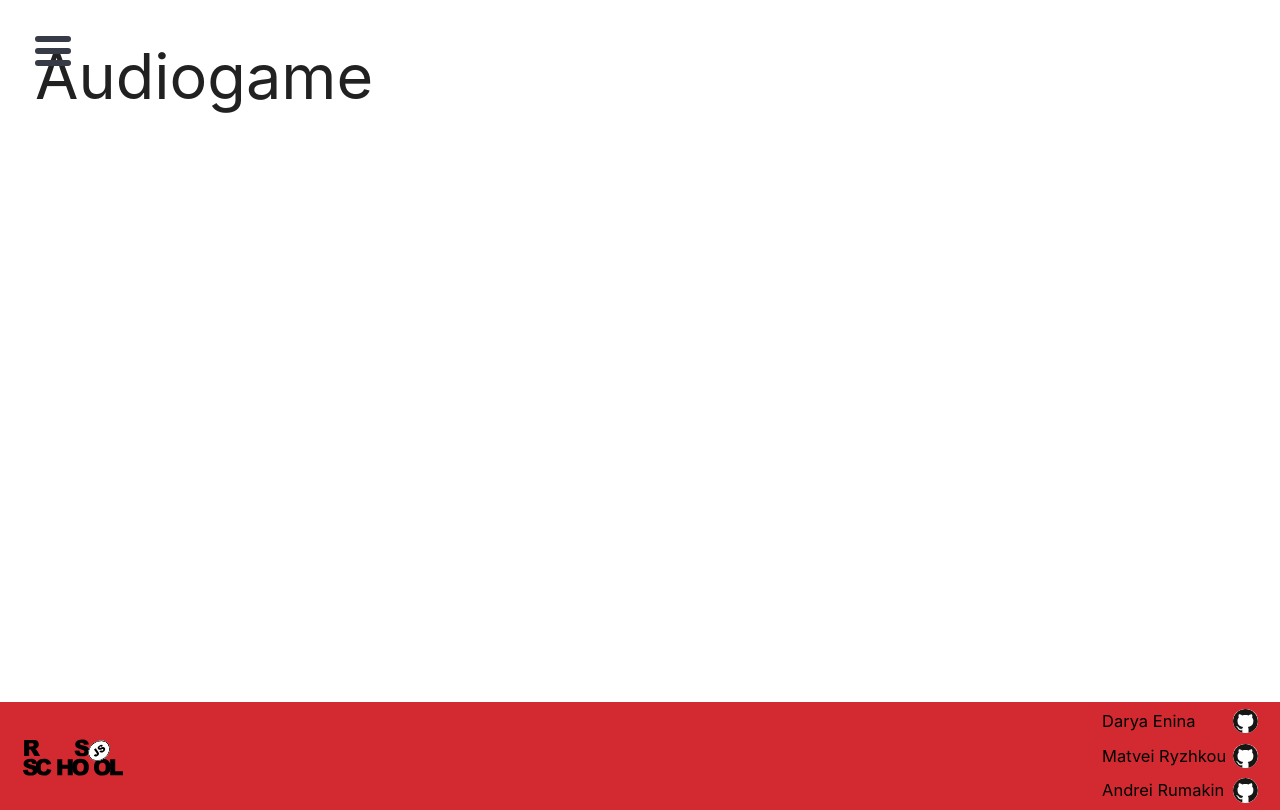
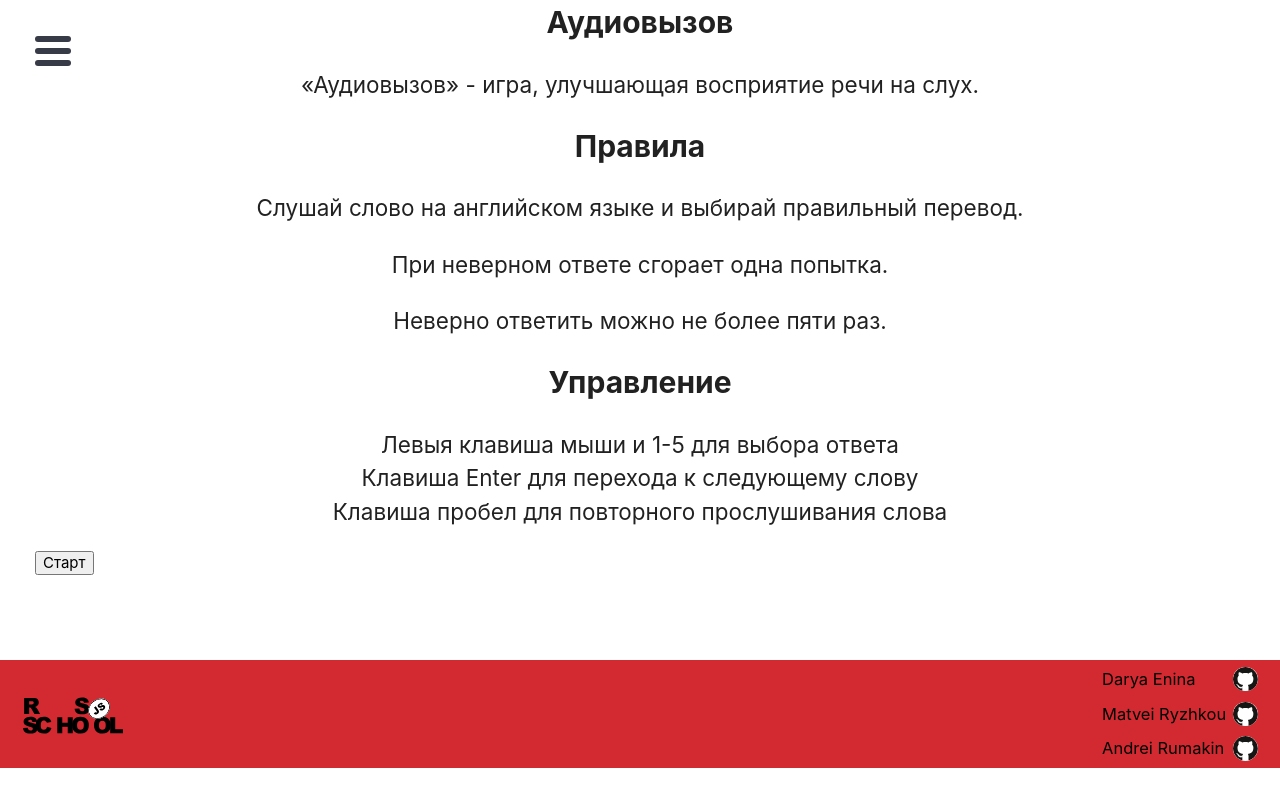
Before and after one commit to DaryaEnina/rslang, a React (Create React App) app: page /audiogame in a window 1280 px wide. Built offline with nearby package versions, Linux system fonts and the light colour scheme; a web font is replaced by a local one.

Commit message:
fix: re-wrote reducers to toolkit

```diff
--- a/src/Pages/Games/Audiogame.tsx
+++ b/src/Pages/Games/Audiogame.tsx
@@ -1,4 +1,42 @@
-const Audiogame = () => {
-    return <h1>Audiogame</h1>;
+import { useState } from "react";
+
+function Audiogame() {
+
+  const [startGame, setStartGame] = useState(false);
+
+  function playWord() {
+    console.log('Play word!');
+  }
+
+
+  return (
+    <>
+      <p className="header">Аудиовызов</p>
+      {!startGame ? (
+        <>
+          <div className="rules-container">
+            <p className="text">«Аудиовызов» - игра, улучшающая восприятие речи на слух.</p>
+            <p className="header">Правила</p>
+            <p className="text">Слушай слово на английском языке и выбирай правильный перевод.</p>
+            <p className="text">При неверном ответе сгорает одна попытка.</p>
+            <p className="text">Неверно ответить можно не более пяти раз.</p>
+            <p className="header">Управление</p>
+            <p className="text">Левыя клавиша мыши и 1-5 для выбора ответа<br />
+              Клавиша Enter для перехода к следующему слову<br />
+              Клавиша пробел для повторного прослушивания слова
+            </p>
+          </div>
+          <button type="button" onClick={() => setStartGame(!startGame)}>Старт</button>
+        </>)
+        : (
+          <div className="game-container">
+            <button type="button" onClick={playWord}>
+              <img src="" className="play-word btn" alt="Play word button"  />
+
+            </button>
+          </div>
+        )}
+    </>
+  );
 };
 export default Audiogame;
--- a/src/Pages/Games/Games.tsx
+++ b/src/Pages/Games/Games.tsx
@@ -2,23 +2,23 @@ import AudioLogo from 'assets/images/audio.png';
 import SprintLogo from 'assets/images/sprint.png';
 import { useDispatch, useSelector } from 'react-redux';
 import { Link } from 'react-router-dom';
-import { changeDifficulty } from 'store/actions/actions';
+import { changeDifficultyReducer } from 'store/reducers/difficultyReducer';
 import './games.scss';
 import Levels from './Levels';
 
 interface IRootState {
   gameDifficulty: {
-    gameDifficulty: string,
+    changeDifficulty: string
   }
 }
 
 function Games() {
 
   const dispatch = useDispatch();
-  const difficulty = useSelector((state: IRootState) => state.gameDifficulty.gameDifficulty);
+  const difficulty = useSelector((state: IRootState) => state.gameDifficulty.changeDifficulty);
 
   function setDifficulty(level: string) {
-    dispatch(changeDifficulty(level));
+    dispatch(changeDifficultyReducer(level));
   }
 
   return (
--- a/src/store/index.ts
+++ b/src/store/index.ts
@@ -1,15 +1,14 @@
 import { configureStore } from '@reduxjs/toolkit';
-import gameDifficultyReducer from './reducers/difficultyReducer';
-import selectGameReducer from './reducers/selectGameReducer';
+import changeDifficulty from './reducers/difficultyReducer';
+
+
 import rslangApi from './rslang/rslang.api';
-
 
 
 export const store = configureStore({
     reducer: {
         [rslangApi.reducerPath]: rslangApi.reducer,
-        gameDifficulty: gameDifficultyReducer,
-        selectedGame: selectGameReducer,
+        gameDifficulty: changeDifficulty,
     },
     middleware: (getDefaultMiddleware) => getDefaultMiddleware().concat(rslangApi.middleware),
 });
--- a/src/store/reducers/difficultyReducer.tsx
+++ b/src/store/reducers/difficultyReducer.tsx
@@ -1,15 +1,17 @@
-import { AnyAction } from "redux";
+import { createSlice } from "@reduxjs/toolkit";
 
-const initialState = {
-  gameDifficulty: localStorage.getItem('gameDifficulty') || 'A1',
-};
+const changeDifficultySlice =  createSlice({
+  name: "changeDifficulty",
+  initialState: {
+    changeDifficulty: localStorage.getItem('gameDifficulty') || 'A1'
+  },
+  reducers: {
+    changeDifficultyReducer(state, action) {
+      // eslint-disable-next-line no-param-reassign
+      state.changeDifficulty = action.payload;
+    }
+  }
+})
 
-// eslint-disable-next-line @typescript-eslint/default-param-last
-export default function gameDifficultyReducer(state = initialState, action: AnyAction) {
-  switch (action.type) {
-    case 'CHANGE_DIFFICULTY':
-      return { ...state, gameDifficulty: action.payload };
-    default:
-      return state;
-  }
-}
+export default changeDifficultySlice.reducer;
+export const { changeDifficultyReducer } = changeDifficultySlice.actions;
```
